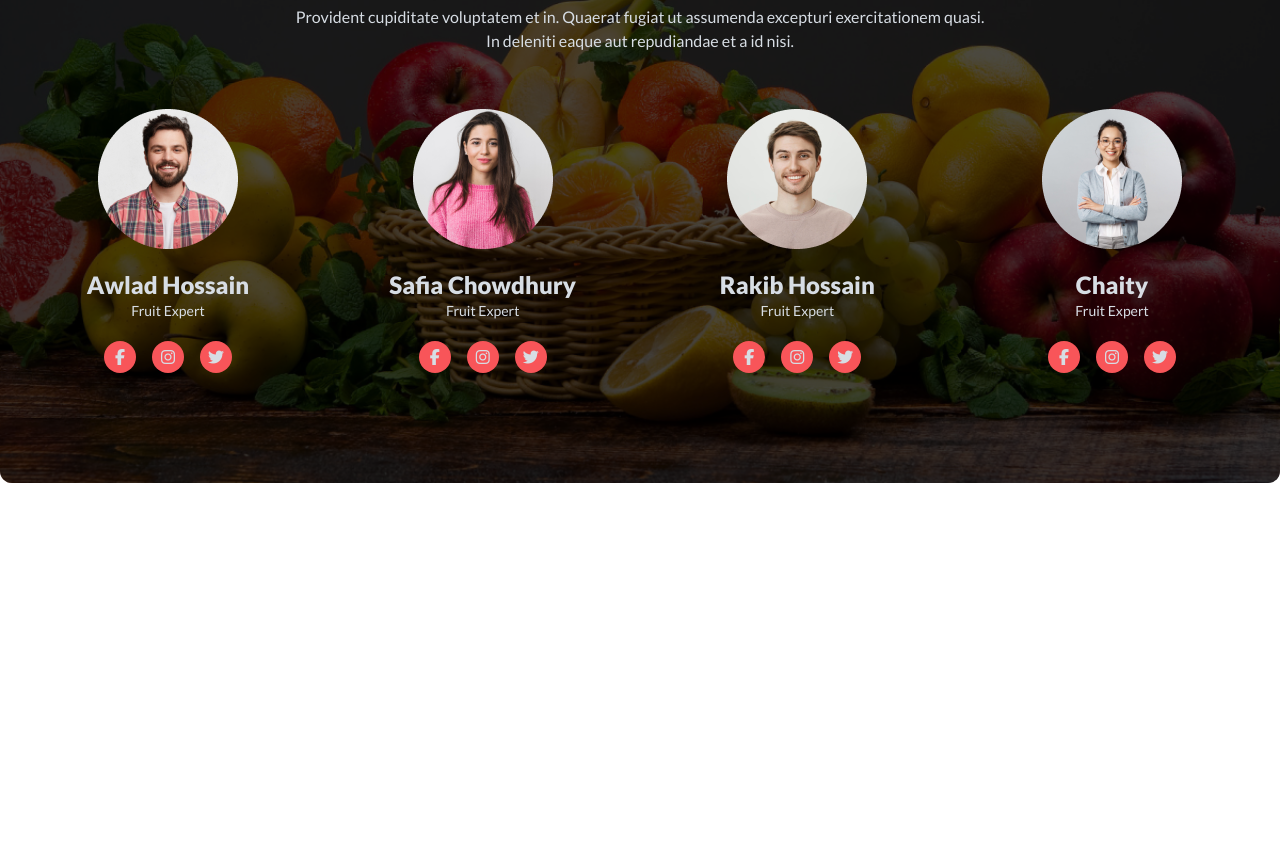
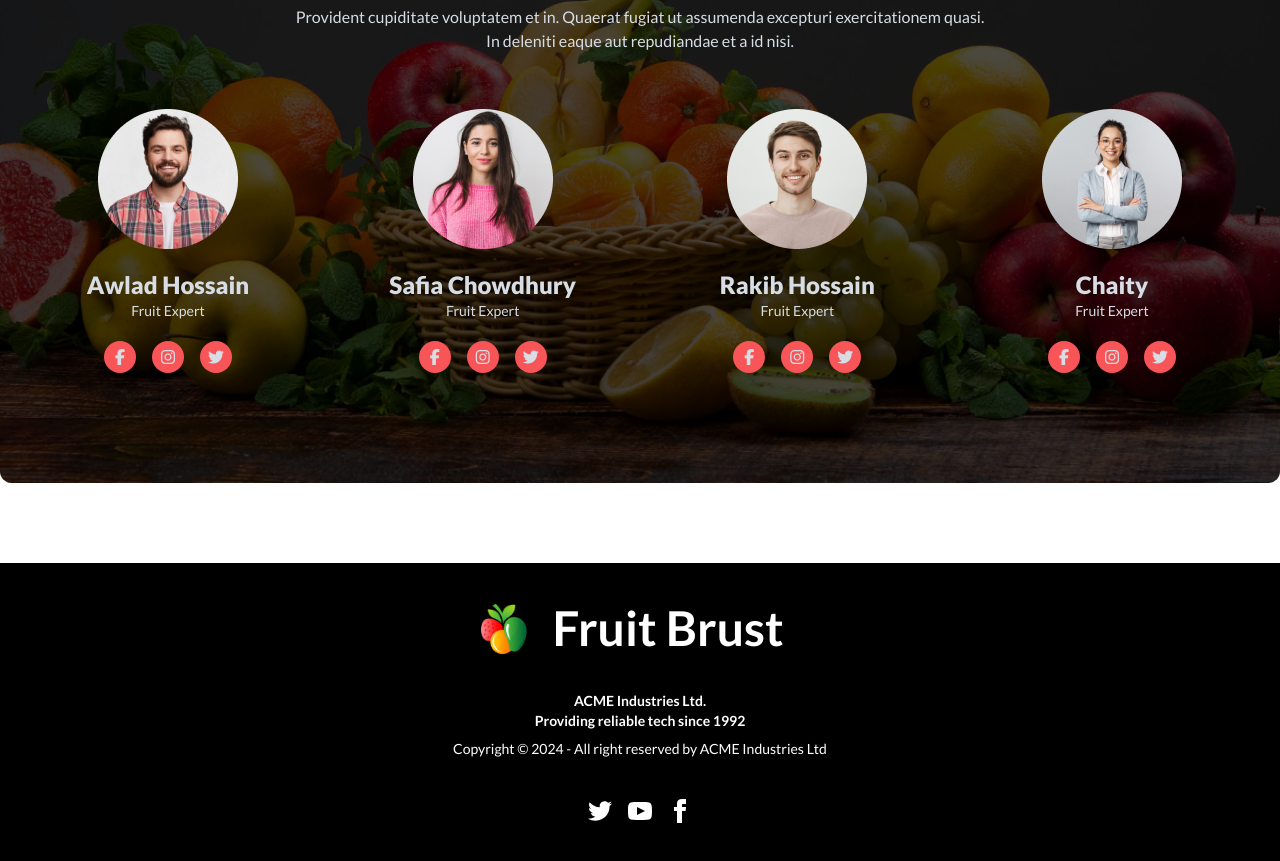
Before and after one commit to abusaiyedjoy/Fruit-Brust, a plain HTML site: page index.html in a window 1280 px wide. Shown: the part 1794-2655 px from the top of the page. Before the commit the page ends 2357 px from the top, so only its background shows below. Drawn offline with nearby package versions, Linux system fonts and the light colour scheme.

Commit message:
complate footer

```diff
--- a/index.html
+++ b/index.html
@@ -36,7 +36,7 @@
       }
     </style>
   </head>
-  <body class="container mx-auto">
+  <body>
     <!-- Header Section -->
     <header class="container mx-auto">
       <!-- Navbar for tablet and desktop view -->
@@ -707,51 +707,93 @@
           <div class="hero-overlay rounded-xl bg-black bg-opacity-70"></div>
           <div class="hero-content text-center text-neutral-content">
             <div class=" ">
-              <h1 class="mb-5 text-5xl font-bold ">Meet the team section</h1>
-              <p class="mb-5 ">
+              <h1 class="mb-5 text-5xl font-bold">Meet the team section</h1>
+              <p class="mb-5">
                 Provident cupiditate voluptatem et in. Quaerat fugiat ut
-                assumenda excepturi exercitationem quasi. <br> In deleniti eaque aut
-                repudiandae et a id nisi.
+                assumenda excepturi exercitationem quasi. <br />
+                In deleniti eaque aut repudiandae et a id nisi.
               </p>
-              <div class="grid grid-cols-1 md:grid-cols-2 lg:grid-cols-4 mt-10 w-full gap-20">
-                <div class="px-6 text-center flex flex-col justify-center items-center py-4">
+              <div
+                class="grid grid-cols-1 md:grid-cols-2 lg:grid-cols-4 mt-10 w-full gap-20"
+              >
+                <div
+                  class="px-6 text-center flex flex-col justify-center items-center py-4"
+                >
                   <img class="" src="./images/member1.png" alt="" />
-                  <h1 class="text-2xl font-extrabold text-center mt-5">Awlad Hossain</h1>
+                  <h1 class="text-2xl font-extrabold text-center mt-5">
+                    Awlad Hossain
+                  </h1>
                   <h6 class="text-sm text-center">Fruit Expert</h6>
                   <div class="flex gap-4 text-center mt-5">
-                    <i class="fa-brands fa-facebook-f bg-[#f85559] rounded-full p-2 w-[32px]"></i>
-                    <i class="fa-brands fa-instagram bg-[#f85559] rounded-full p-2 w-[32px]"></i>
-                    <i class="fa-brands fa-twitter bg-[#f85559] rounded-full p-2"></i>
+                    <i
+                      class="fa-brands fa-facebook-f bg-[#f85559] rounded-full p-2 w-[32px]"
+                    ></i>
+                    <i
+                      class="fa-brands fa-instagram bg-[#f85559] rounded-full p-2 w-[32px]"
+                    ></i>
+                    <i
+                      class="fa-brands fa-twitter bg-[#f85559] rounded-full p-2"
+                    ></i>
                   </div>
                 </div>
-                <div class="px-6 text-center flex flex-col justify-center items-center py-4">
+                <div
+                  class="px-6 text-center flex flex-col justify-center items-center py-4"
+                >
                   <img class="" src="./images/member2.png" alt="" />
-                  <h1 class="text-2xl font-extrabold text-center mt-5">Safia Chowdhury</h1>
+                  <h1 class="text-2xl font-extrabold text-center mt-5">
+                    Safia Chowdhury
+                  </h1>
                   <h6 class="text-sm text-center">Fruit Expert</h6>
                   <div class="flex gap-4 text-center mt-5">
-                    <i class="fa-brands fa-facebook-f bg-[#f85559] rounded-full p-2 w-[32px]"></i>
-                    <i class="fa-brands fa-instagram bg-[#f85559] rounded-full p-2 w-[32px]"></i>
-                    <i class="fa-brands fa-twitter bg-[#f85559] rounded-full p-2"></i>
+                    <i
+                      class="fa-brands fa-facebook-f bg-[#f85559] rounded-full p-2 w-[32px]"
+                    ></i>
+                    <i
+                      class="fa-brands fa-instagram bg-[#f85559] rounded-full p-2 w-[32px]"
+                    ></i>
+                    <i
+                      class="fa-brands fa-twitter bg-[#f85559] rounded-full p-2"
+                    ></i>
                   </div>
                 </div>
-                <div class=" px-6 text-center flex flex-col justify-center items-center py-4">
-                  <img  src="./images/member3.png" alt="" />
-                  <h1 class="text-2xl font-extrabold text-center mt-5">Rakib Hossain</h1>
+                <div
+                  class="px-6 text-center flex flex-col justify-center items-center py-4"
+                >
+                  <img src="./images/member3.png" alt="" />
+                  <h1 class="text-2xl font-extrabold text-center mt-5">
+                    Rakib Hossain
+                  </h1>
                   <h6 class="text-sm text-center">Fruit Expert</h6>
                   <div class="flex gap-4 text-center mt-5">
-                    <i class="fa-brands fa-facebook-f bg-[#f85559] rounded-full p-2 w-[32px]"></i>
-                    <i class="fa-brands fa-instagram bg-[#f85559] rounded-full p-2 w-[32px]"></i>
-                    <i class="fa-brands fa-twitter bg-[#f85559] rounded-full p-2"></i>
+                    <i
+                      class="fa-brands fa-facebook-f bg-[#f85559] rounded-full p-2 w-[32px]"
+                    ></i>
+                    <i
+                      class="fa-brands fa-instagram bg-[#f85559] rounded-full p-2 w-[32px]"
+                    ></i>
+                    <i
+                      class="fa-brands fa-twitter bg-[#f85559] rounded-full p-2"
+                    ></i>
                   </div>
                 </div>
-                <div class="px-6 text-center flex flex-col justify-center items-center py-4">
+                <div
+                  class="px-6 text-center flex flex-col justify-center items-center py-4"
+                >
                   <img src="./images/member4.png" alt="" />
-                  <h1 class="text-2xl font-extrabold text-center mt-5">Chaity</h1>
+                  <h1 class="text-2xl font-extrabold text-center mt-5">
+                    Chaity
+                  </h1>
                   <h6 class="text-sm text-center">Fruit Expert</h6>
                   <div class="flex gap-4 text-center mt-5">
-                    <i class="fa-brands fa-facebook-f bg-[#f85559] rounded-full p-2 w-[32px]"></i>
-                    <i class="fa-brands fa-instagram bg-[#f85559] rounded-full p-2 w-[32px]"></i>
-                    <i class="fa-brands fa-twitter bg-[#f85559] rounded-full p-2"></i>
+                    <i
+                      class="fa-brands fa-facebook-f bg-[#f85559] rounded-full p-2 w-[32px]"
+                    ></i>
+                    <i
+                      class="fa-brands fa-instagram bg-[#f85559] rounded-full p-2 w-[32px]"
+                    ></i>
+                    <i
+                      class="fa-brands fa-twitter bg-[#f85559] rounded-full p-2"
+                    ></i>
                   </div>
                 </div>
               </div>
@@ -759,8 +801,67 @@
           </div>
         </div>
       </section>
-
     </main>
-    <footer></footer>
+    <footer class="footer footer-center p-10 bg-black text-white">
+      <aside>
+        <div class="flex gap-2 mb-6">
+          <div class="flex-none">
+            <button class="btn btn-square btn-ghost">
+              <img src="./images/logo.png" alt="" />
+            </button>
+          </div>
+          <div class="flex-1">
+            <a class="btn btn-ghost text-3xl lg:text-5xl">Fruit Brust</a>
+          </div>
+        </div>
+        <p class="font-bold">
+          ACME Industries Ltd. <br />Providing reliable tech since 1992
+        </p>
+        <p>Copyright © 2024 - All right reserved by ACME Industries Ltd</p>
+      </aside>
+      <nav>
+        <div class="grid grid-flow-col gap-4">
+          <a
+            ><svg
+              xmlns="http://www.w3.org/2000/svg"
+              width="24"
+              height="24"
+              viewBox="0 0 24 24"
+              class="fill-current"
+            >
+              <path
+                d="M24 4.557c-.883.392-1.832.656-2.828.775 1.017-.609 1.798-1.574 2.165-2.724-.951.564-2.005.974-3.127 1.195-.897-.957-2.178-1.555-3.594-1.555-3.179 0-5.515 2.966-4.797 6.045-4.091-.205-7.719-2.165-10.148-5.144-1.29 2.213-.669 5.108 1.523 6.574-.806-.026-1.566-.247-2.229-.616-.054 2.281 1.581 4.415 3.949 4.89-.693.188-1.452.232-2.224.084.626 1.956 2.444 3.379 4.6 3.419-2.07 1.623-4.678 2.348-7.29 2.04 2.179 1.397 4.768 2.212 7.548 2.212 9.142 0 14.307-7.721 13.995-14.646.962-.695 1.797-1.562 2.457-2.549z"
+              ></path>
+            </svg>
+          </a>
+          <a>
+            <svg
+              xmlns="http://www.w3.org/2000/svg"
+              width="24"
+              height="24"
+              viewBox="0 0 24 24"
+              class="fill-current"
+            >
+              <path
+                d="M19.615 3.184c-3.604-.246-11.631-.245-15.23 0-3.897.266-4.356 2.62-4.385 8.816.029 6.185.484 8.549 4.385 8.816 3.6.245 11.626.246 15.23 0 3.897-.266 4.356-2.62 4.385-8.816-.029-6.185-.484-8.549-4.385-8.816zm-10.615 12.816v-8l8 3.993-8 4.007z"
+              ></path>
+            </svg>
+          </a>
+          <a>
+            <svg
+              xmlns="http://www.w3.org/2000/svg"
+              width="24"
+              height="24"
+              viewBox="0 0 24 24"
+              class="fill-current"
+            >
+              <path
+                d="M9 8h-3v4h3v12h5v-12h3.642l.358-4h-4v-1.667c0-.955.192-1.333 1.115-1.333h2.885v-5h-3.808c-3.596 0-5.192 1.583-5.192 4.615v3.385z"
+              ></path>
+            </svg>
+          </a>
+        </div>
+      </nav>
+    </footer>
   </body>
 </html>
```
